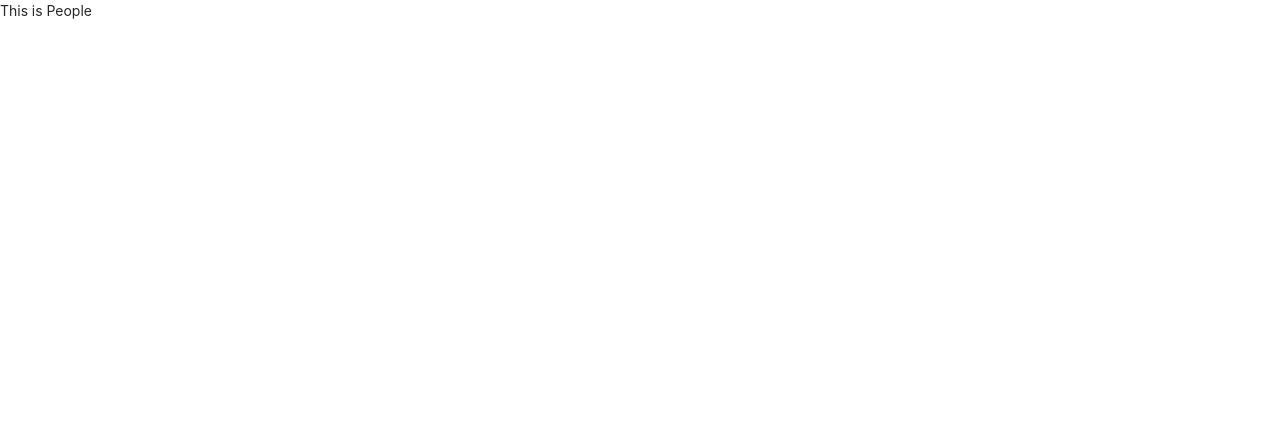
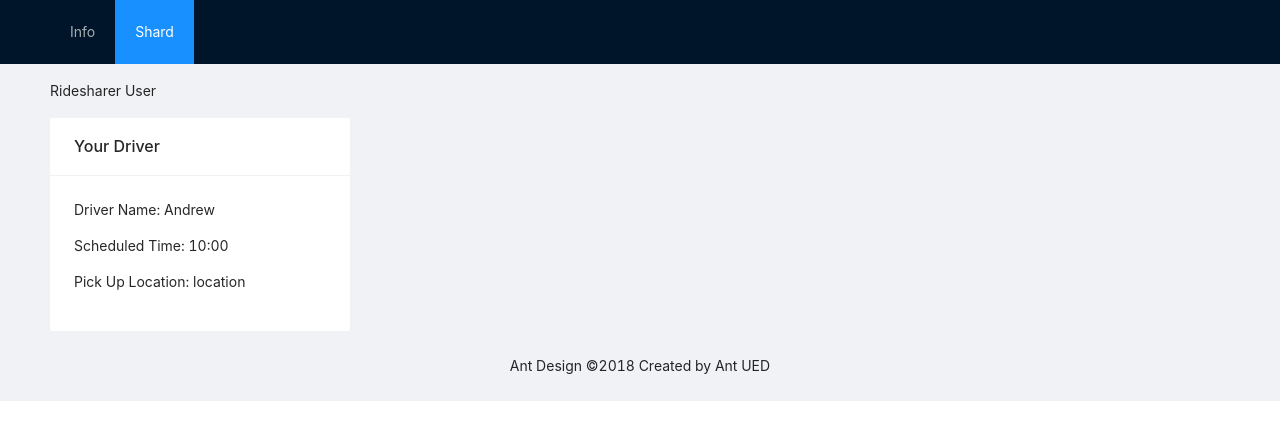
Before and after one commit to lisihang1401443109/early_bird_saver, a React (Create React App) app in the folder frontend/early_bird_saver/: page /people in a window 1280 px wide. Shown: the top 440 px of the page. Built offline with nearby package versions, Linux system fonts and the light colour scheme.

Commit message:
driver card

```diff
--- a/frontend/early_bird_saver/src/People.jsx
+++ b/frontend/early_bird_saver/src/People.jsx
@@ -1,10 +1,46 @@
 import { useParams } from "react-router-dom"
 import { useEffect, useState } from "react"
+import { Breadcrumb, Layout, Menu, Card } from 'antd';
+
+
+const Driver = (props) => {
+
+    const getDriverInfo = (driverID) => {
+        return {
+            driverName: 'Andrew',
+            scheduledTime: '10:00',
+            pickupLocation: 'location'
+        }
+    }
+
+    const driverID  = props.shared
+    const driverInfo = getDriverInfo(driverID)
+
+    console.log(driverID)
+
+    return (
+        <div className="site-card-border-less-wrapper">
+        <Card title={driverID >= 0 ? 'Your Driver' : 'Your Matched Driver'} bordered={false} style={{ width: 300 }}>
+          <p>Driver Name: {driverInfo.driverName}</p>
+          <p>Scheduled Time: {driverInfo.scheduledTime}</p>
+          <p>Pick Up Location: {driverInfo.pickupLocation}</p>
+        </Card>
+      </div>
+    )
+}
 
 const People = () => {
 
+    const { Header, Content, Footer } = Layout;
     const userId = useParams()
-    const [user, setUser] = useState([])
+    const [user, setUser] = useState({
+        name: '',
+        universityId: '',
+        home: '',
+        time: '',
+        shared: '',
+        driverID: ''
+    })
 
     const getUserInfo = (id) => {
         return new Promise((resolve, reject) => {
@@ -14,22 +50,59 @@ const People = () => {
                     universityId: 0,
                     home: 'location',
                     time: '8:00am',
-                    shared: false
+                    shared: true,
+                    driverID: 100
                 }
             )
         })
     }
 
     useEffect(() => {
-        setUser(
-            getUserInfo(userId)
-        )
+        console.log(user)
+        getUserInfo(userId).then(ppl => {
+            setUser((usr) => {
+                    // console.log(Object.keys(ppl))
+                    // Object.keys(ppl).forEach(key => {console.log(usr)})
+                    return {...ppl}
+                }
+            )
+        })
     }, [])
 
     return (
-        <div>
-            This is People
-        </div>
+        <Layout className="layout">
+            <Header>
+            <div className="logo" />
+            <Menu
+                theme="dark"
+                mode="horizontal"
+                defaultSelectedKeys={['2']}
+                // items={new Array(2).fill(null).map((_, index) => {
+                // const key = index + 1;
+                // return {
+                //     key,
+                //     label: `nav ${key}`,
+                // };
+                // })}
+                items = {[
+                    {key: 1, label : 'Info'},
+                    {key: 2, label : 'Shard'}
+                ]}
+            />
+            </Header>
+            <Content style={{ padding: '0 50px' }}>
+            <Breadcrumb style={{ margin: '16px 0' }}>
+                <Breadcrumb.Item>Ridesharer User</Breadcrumb.Item>
+                {/* <Breadcrumb.Item>List</Breadcrumb.Item>
+                <Breadcrumb.Item>App</Breadcrumb.Item> */}
+            </Breadcrumb>
+            <div className="site-layout-content">
+                <Driver shared={user.driverID}></Driver>
+            </div>
+            </Content>
+            <Footer style={{ textAlign: 'center' }}>Ant Design ©2018 Created by Ant UED</Footer>
+        </Layout>
+        // <topBar></topBar>
     )
 }
 
```
